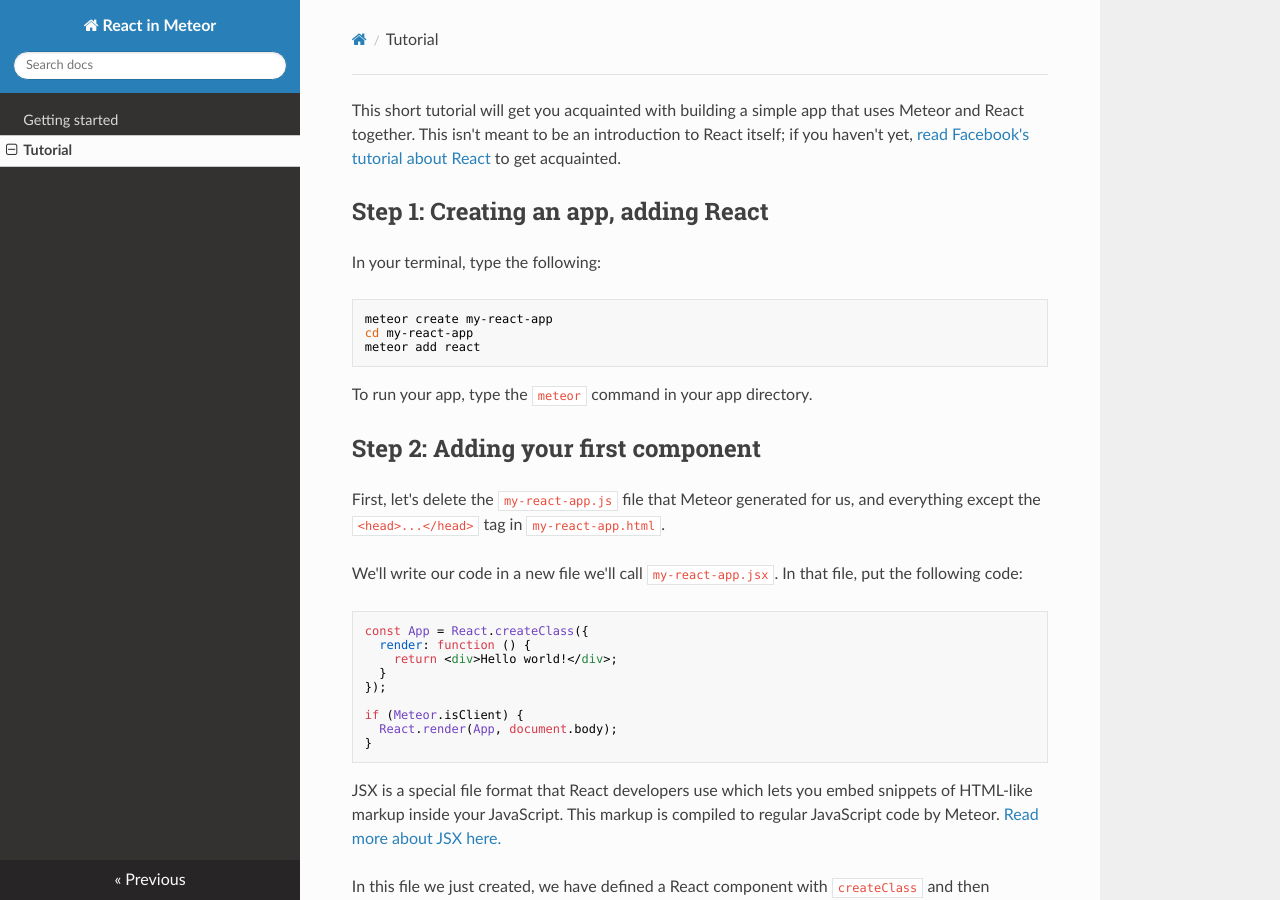
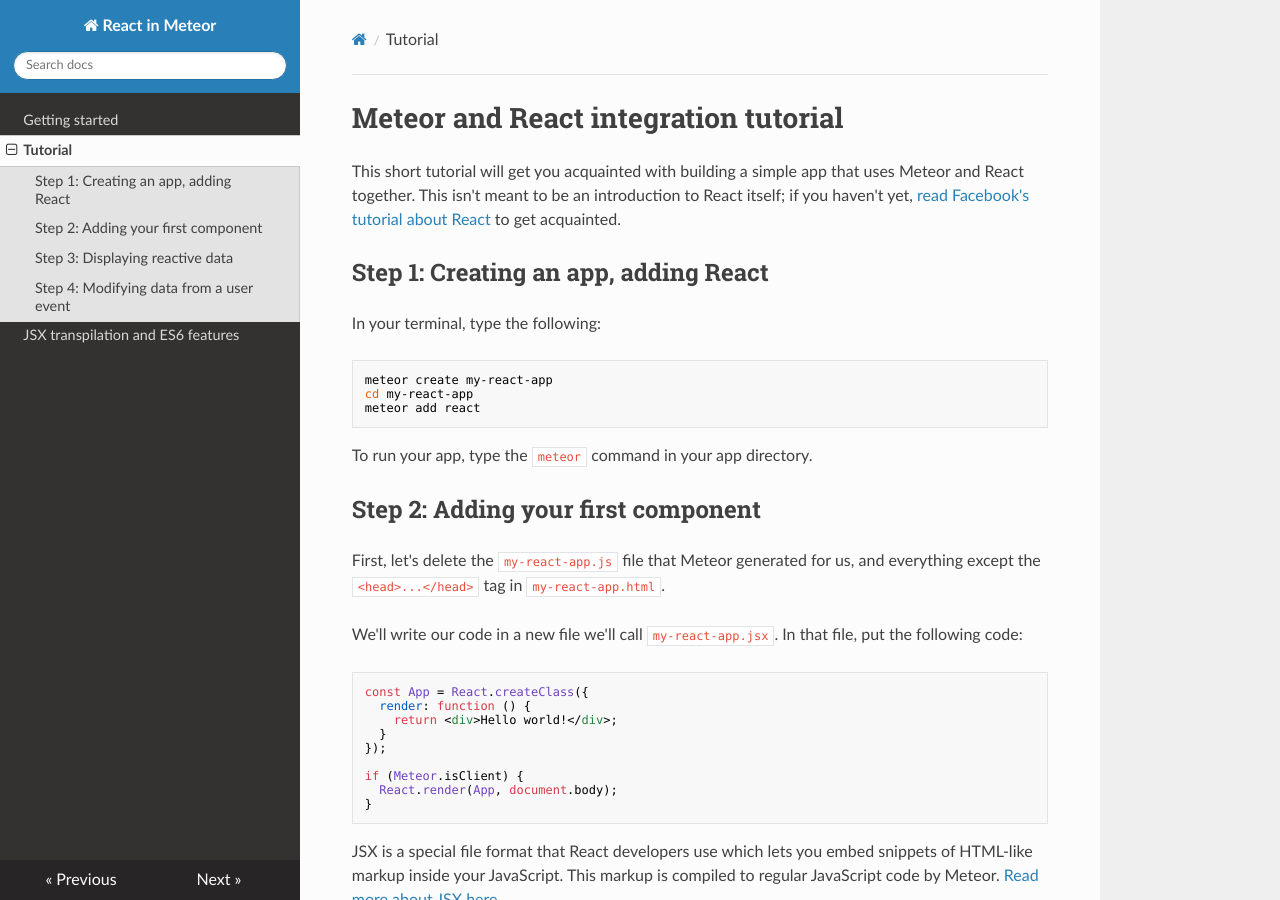
Before and after one commit to meteor/react-packages, an MkDocs documentation site: the page built from docs/tutorial.md, in a window 1280 px wide and 900 px high. Built offline with MkDocs 1.6.1, drawn with Linux system fonts in a browser that asks for light colours; nearby versions of some CDN libraries; old or Windows-style settings are respelled for this version of MkDocs.

Commit message:
Flesh out JSX page

```diff
--- a/docs/tutorial.md
+++ b/docs/tutorial.md
@@ -1,3 +1,5 @@
+# Meteor and React integration tutorial
+
 This short tutorial will get you acquainted with building a simple app that uses Meteor and React together. This isn't meant to be an introduction to React itself; if you haven't yet, [read Facebook's tutorial about React](https://facebook.github.io/react/docs/tutorial.html) to get acquainted.
 
 ## Step 1: Creating an app, adding React
--- /dev/null
+++ b/docs/workaround.css
@@ -0,0 +1,4 @@
+/* Makes the first heading in each file not appear in the ToC */
+li.toctree-l3:first-child {
+    display: none;
+}
--- a/mkdocs.yml
+++ b/mkdocs.yml
@@ -3,3 +3,4 @@ theme: readthedocs
 pages:
 - Getting started: index.md
 - Tutorial: tutorial.md
+- JSX transpilation and ES6 features: jsx.md
```
Also changed, not shown: docs/jsx.md (added, +58 -0 lines).
